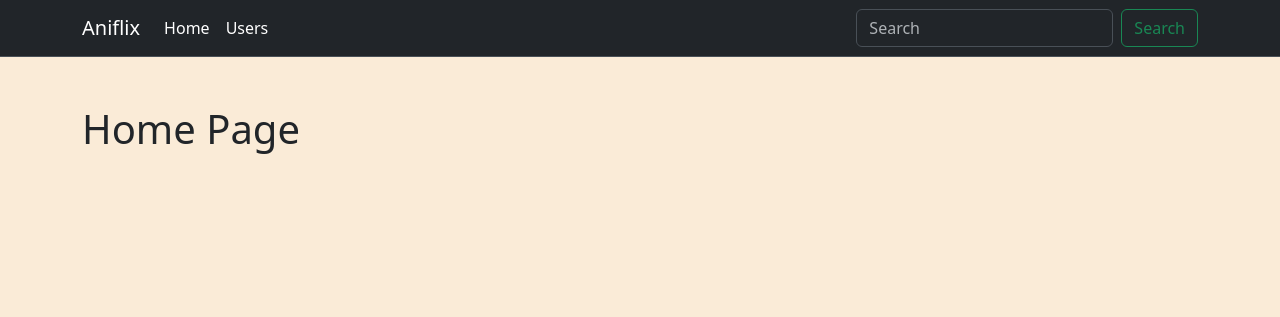
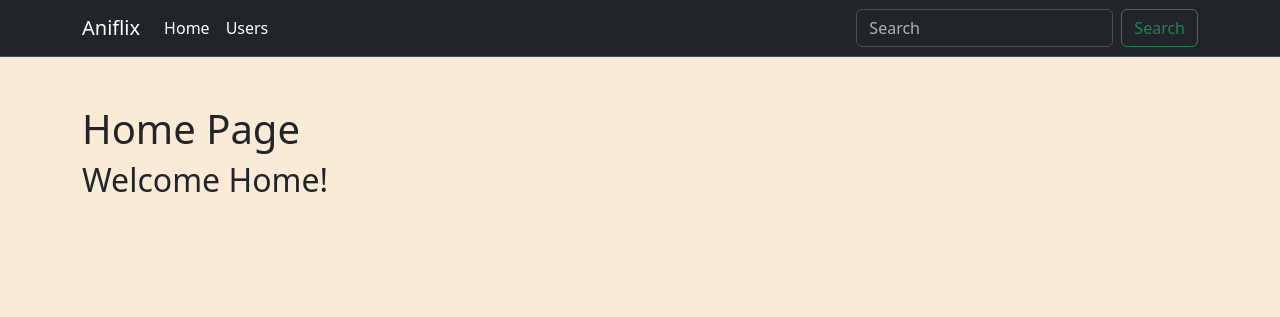
Before and after one commit to RachelCau/BSIS3E_WEBA_24, a PHP site: page /home.php in a window 1280 px wide. Shown: the top 317 px of the page. Run offline with PHP 8.4, Linux system fonts and the light colour scheme; some libraries are stand-ins or nearby versions.

Commit message:
updated CRUD

```diff
--- a/mvc-test/app/views/home.php
+++ b/mvc-test/app/views/home.php
@@ -1,6 +1,9 @@
 <?php include 'partials/header.php'?>
 
-<div class="container mt-5"><h1>Home Page</h1></div>
+<div class="container mt-5">
+    <h1>Home Page</h1>
+    <h2>Welcome Home!</h2>
+</div>
 
 
 
```
